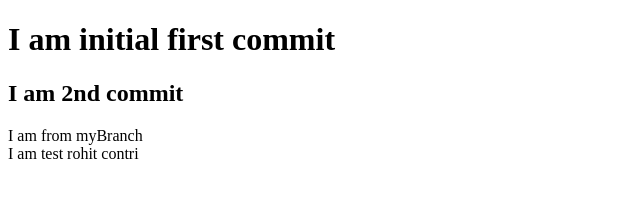
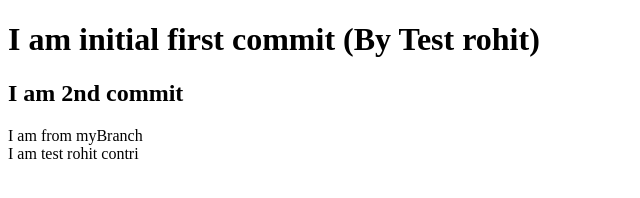
Before and after one commit to Rohitthimaya/git-session, a plain HTML site: page index.html in a window 1280 px wide. Shown: the whole page, without its empty margins (0-640 px from the left). Drawn offline with Linux system fonts and the light colour scheme.

Commit message:
Update index.html

```diff
--- a/index.html
+++ b/index.html
@@ -6,7 +6,7 @@
     <title>Document</title>
 </head>
 <body>
-    <h1>I am initial first commit</h1>
+    <h1>I am initial first commit (By Test rohit)</h1>
     <h2>I am 2nd commit</h2>
 
     <div id="demo">
```
